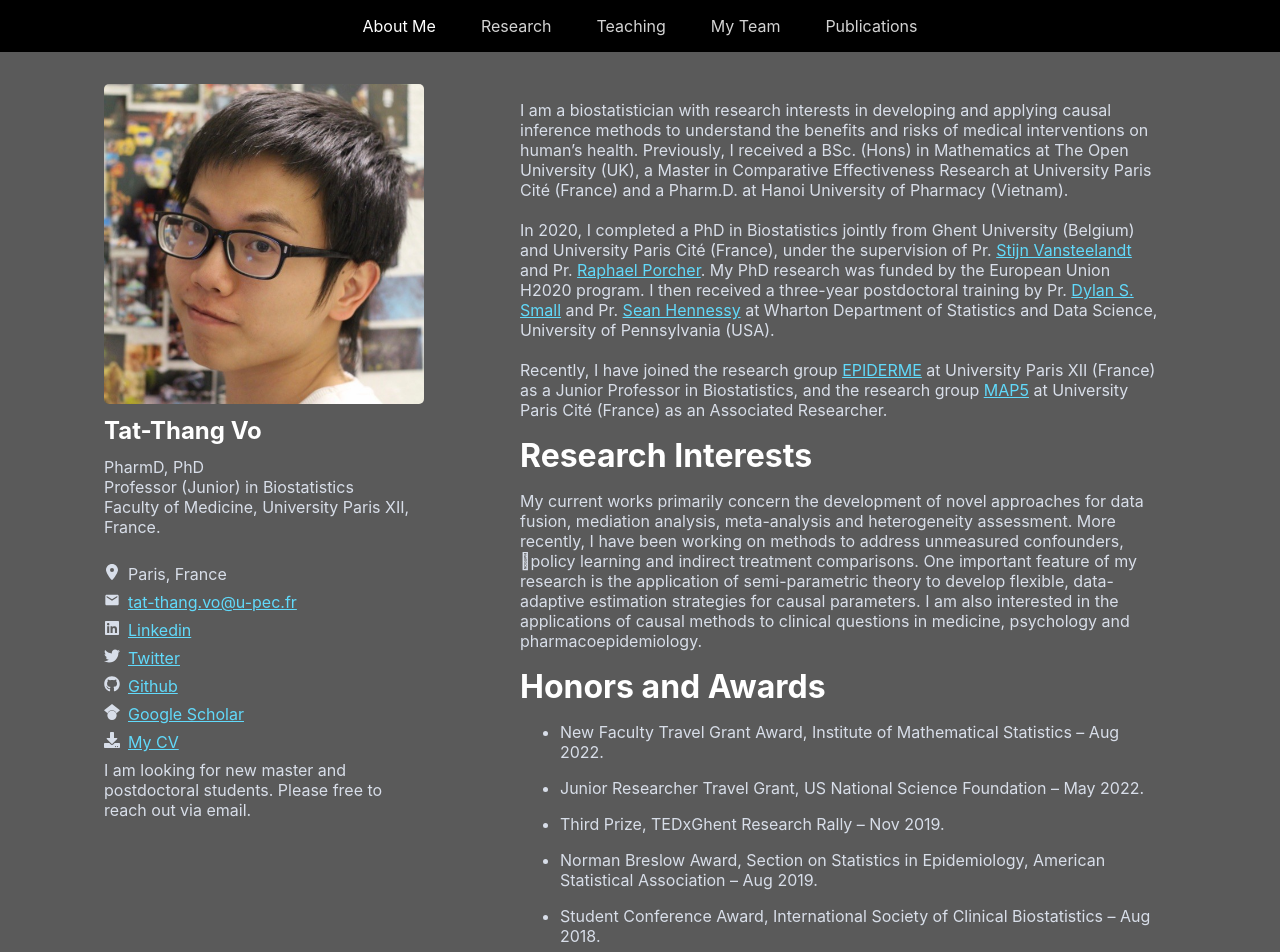
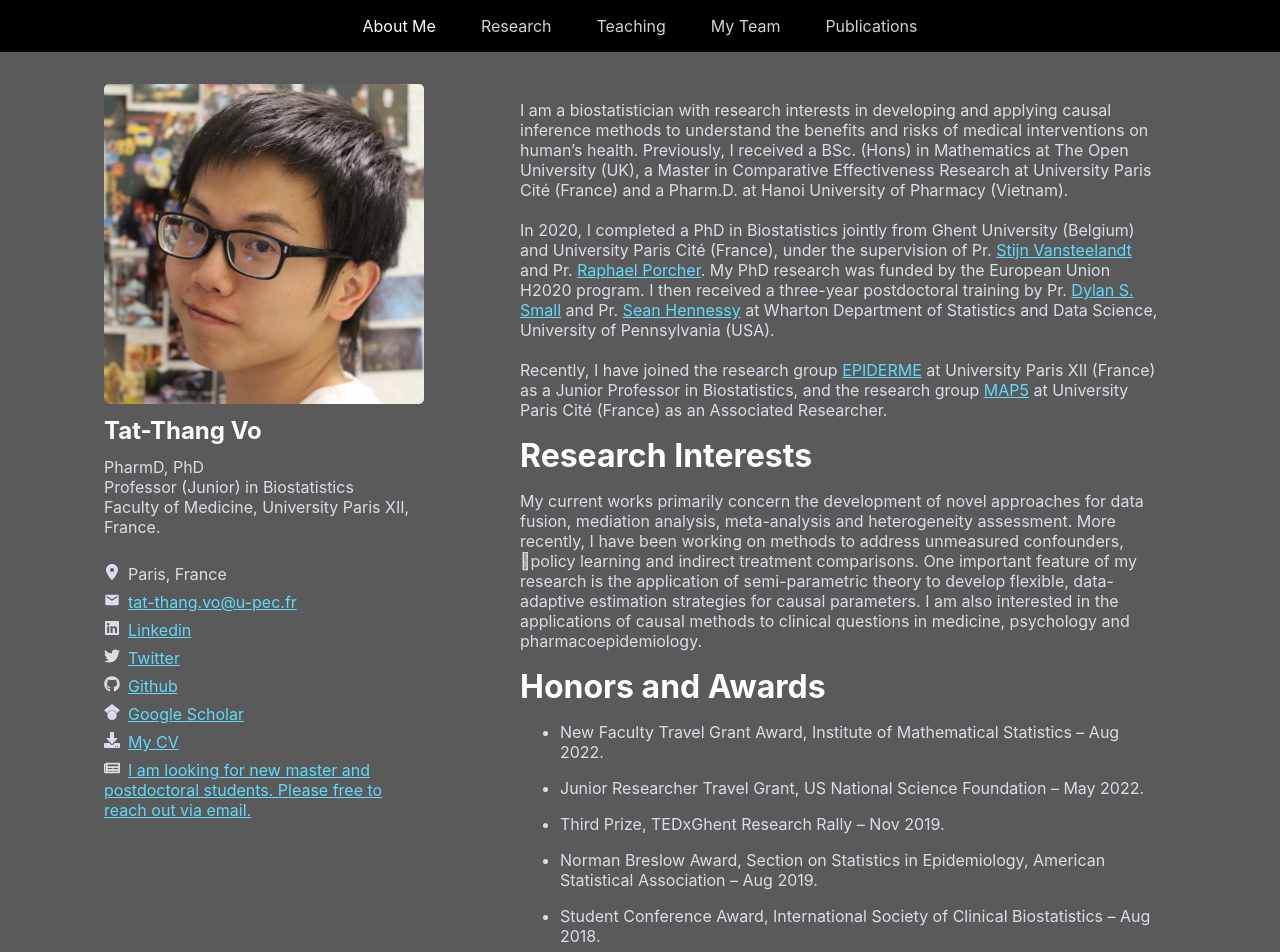
Before and after one commit to votatthang/ttv, a React (Create React App) app: page / in a window 1280 px wide. Shown: the top 952 px of the page. Built offline with nearby package versions, Linux system fonts and the light colour scheme.

Commit message:
Update Profile.js

```diff
--- a/src/components/Profile/Profile.js
+++ b/src/components/Profile/Profile.js
@@ -6,6 +6,7 @@ import { FaLocationDot, FaLinkedin, FaTwitter, FaGithub } from "react-icons/fa6"
 import { MdEmail } from "react-icons/md";
 import { SiGooglescholar } from "react-icons/si";
 import { FaDownload } from "react-icons/fa";
+import { FaNewspaper } from "react-icons/fa";
 
 export default function Profile() {
     return <div className="Profile">
@@ -47,8 +48,10 @@ export default function Profile() {
                 <FaDownload />
                 <a href="/resume.pdf">My CV</a>
             </div>
-            <div className="description">
-                I am looking for new master and postdoctoral students. Please free to reach out via email.
+            <div className="news">
+                <FaNewspaper/>
+                <a href="mailto:tat-thang.vo@u-pec.fr">I am looking for new master and postdoctoral students.
+                Please free to reach out via email.</a>
             </div>
         </div>
     </div>;
```
